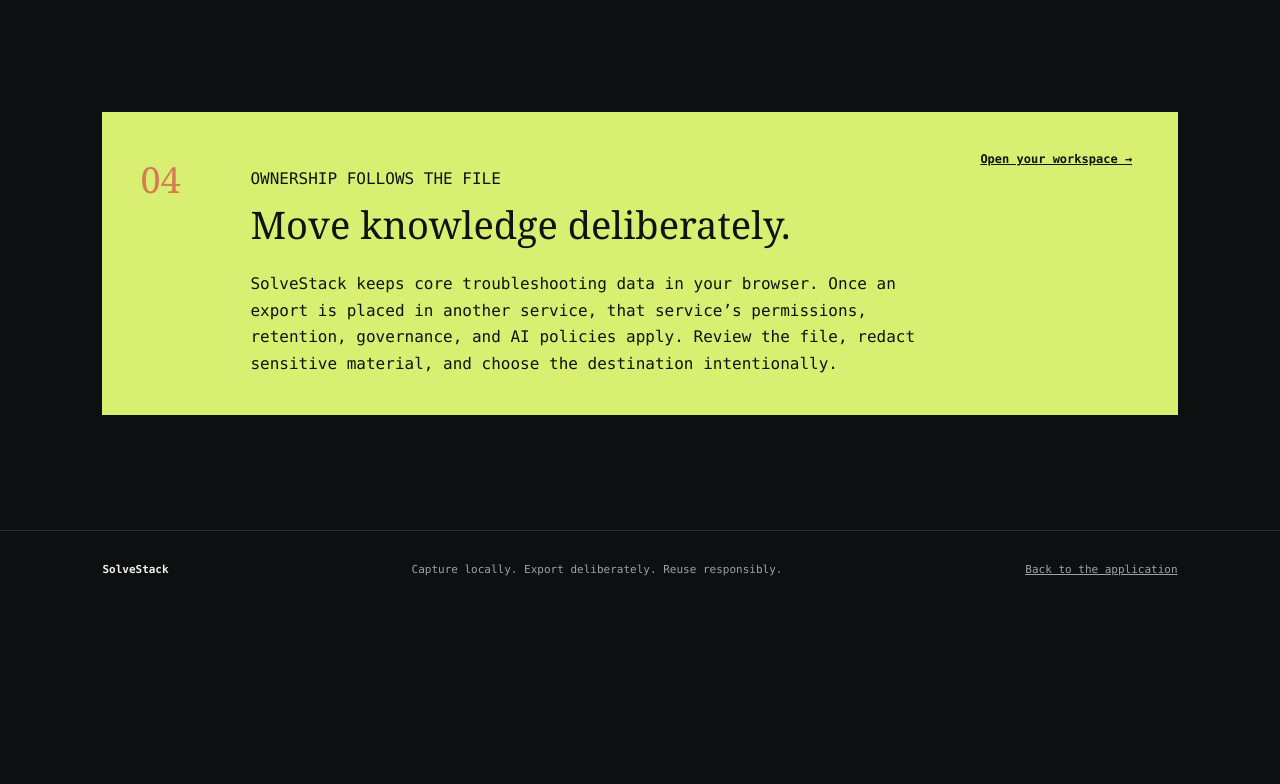
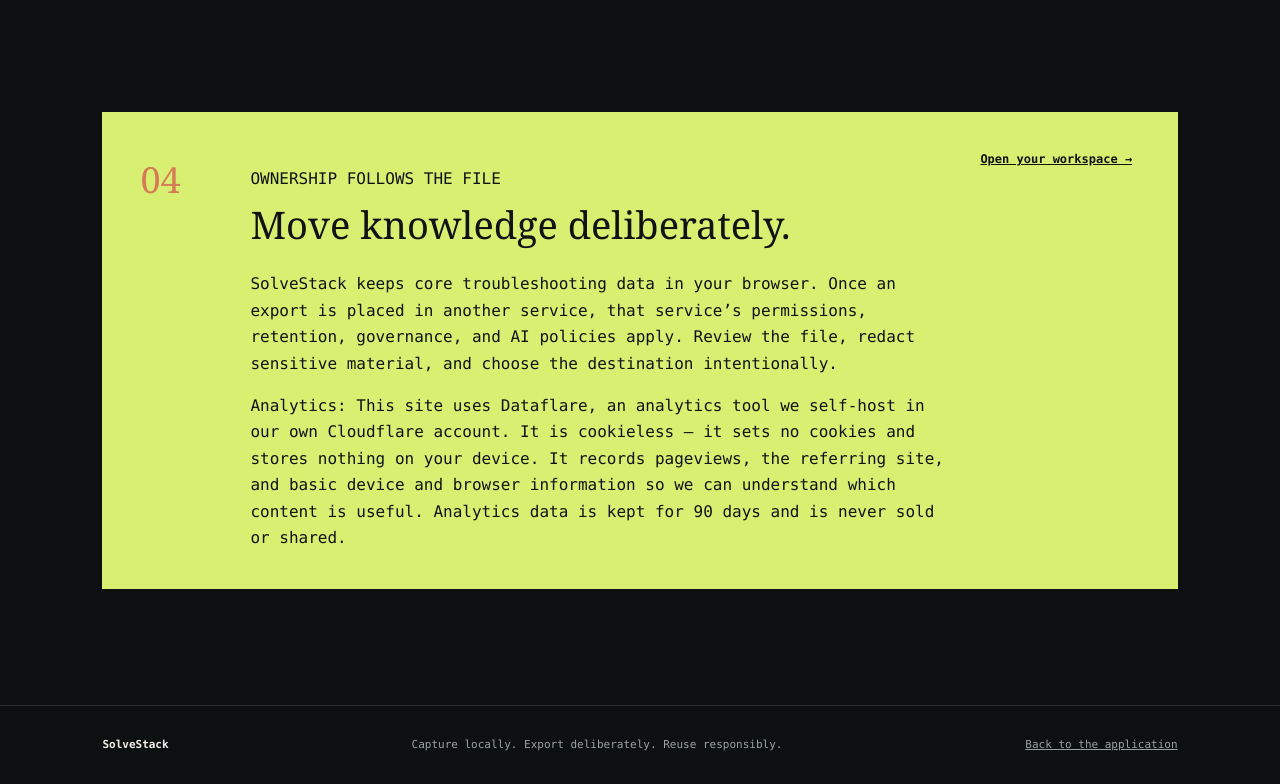
Before and after one commit to sthoms12/solvestack, a website: page public/use-your-data/index.html in a window 1280 px wide. Shown: the part 4607-5391 px from the top of the page. Before the commit the page ends 5216 px from the top, so only its background shows below. Drawn offline with Linux system fonts and the light colour scheme.

Commit message:
Add Dataflare analytics disclosure to Use Your Data page (#26)

```diff
--- a/public/use-your-data/index.html
+++ b/public/use-your-data/index.html
@@ -74,7 +74,7 @@
         <div class="ai-grid"><div><p>Markdown gives an AI system structured source material instead of a vague retelling. You can review one investigation, compare several, or identify gaps across a larger troubleshooting library.</p><div class="guardrail"><strong>Before uploading anything</strong><ul><li>Redact credentials, tokens, personal data, tenant details, and confidential evidence.</li><li>Use tools approved by your organization.</li><li>Check the external tool’s retention and privacy policies.</li><li>Keep the captured record authoritative; verify every AI conclusion against it.</li></ul></div></div><div class="prompts"><article><p>REVIEW ONE INVESTIGATION</p><pre>Review this troubleshooting record. Summarize the problem, tests performed, causes ruled out, confirmed root cause, fix, and validation. Identify missing documentation, but do not infer facts that are not present.</pre></article><article><p>COMPARE A COLLECTION</p><pre>Analyze these troubleshooting records. Identify recurring symptoms, repeated root causes, frequently ruled-out explanations, and preventative actions. Cite the session title supporting each finding. Do not invent missing details.</pre></article><article><p>CREATE A RUNBOOK</p><pre>Using only this resolved investigation, draft a concise troubleshooting runbook. Separate prerequisites, diagnostic checks, decision points, remediation, and validation. Mark any required detail that was not recorded.</pre></article></div></div>
       </section>
 
-      <section class="privacy" aria-labelledby="privacy-title"><span>04</span><div><p>OWNERSHIP FOLLOWS THE FILE</p><h2 id="privacy-title">Move knowledge deliberately.</h2><p>SolveStack keeps core troubleshooting data in your browser. Once an export is placed in another service, that service’s permissions, retention, governance, and AI policies apply. Review the file, redact sensitive material, and choose the destination intentionally.</p></div><a href="/">Open your workspace →</a></section>
+      <section class="privacy" aria-labelledby="privacy-title"><span>04</span><div><p>OWNERSHIP FOLLOWS THE FILE</p><h2 id="privacy-title">Move knowledge deliberately.</h2><p>SolveStack keeps core troubleshooting data in your browser. Once an export is placed in another service, that service’s permissions, retention, governance, and AI policies apply. Review the file, redact sensitive material, and choose the destination intentionally.</p><p>Analytics: This site uses Dataflare, an analytics tool we self-host in our own Cloudflare account. It is cookieless — it sets no cookies and stores nothing on your device. It records pageviews, the referring site, and basic device and browser information so we can understand which content is useful. Analytics data is kept for 90 days and is never sold or shared.</p></div><a href="/">Open your workspace →</a></section>
     </main>
     <footer><span>SolveStack</span><p>Capture locally. Export deliberately. Reuse responsibly.</p><a href="/">Back to the application</a></footer>
   </body>
```
